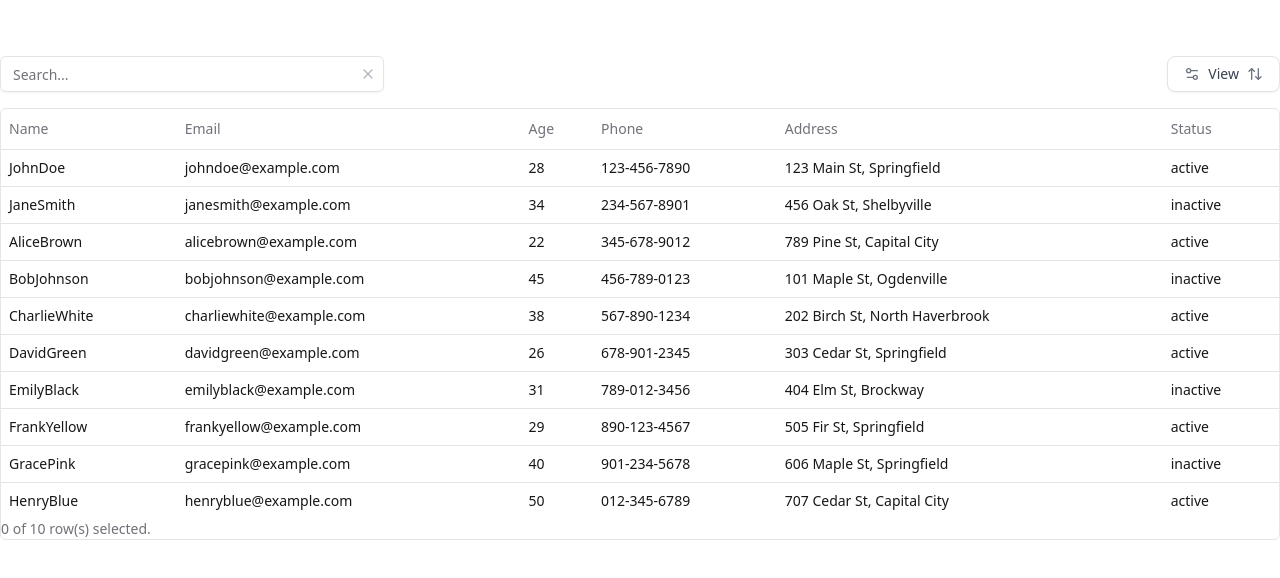
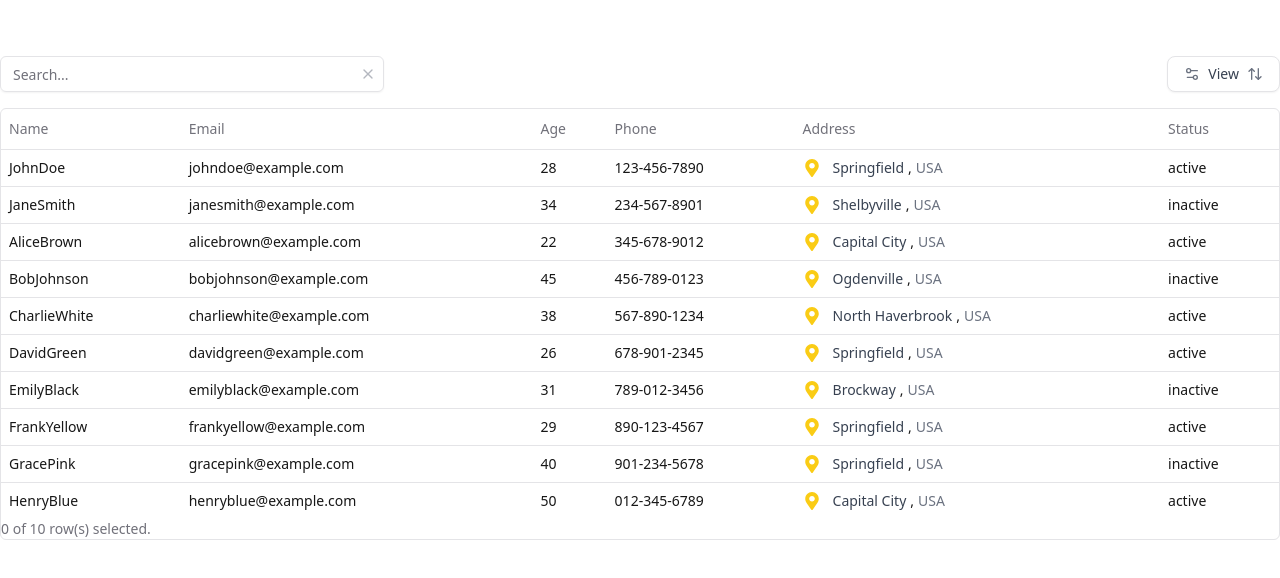
Before and after one commit to Burban-Vitalik/sport-tracker, a Next.js app: page /users in a window 1280 px wide. Shown: the top 578 px of the page. Built offline with nearby package versions, Linux system fonts and the light colour scheme.

Commit message:
add custom function formatAddress

```diff
--- /dev/null
+++ b/app/helpers/formatAddress.tsx
@@ -0,0 +1,83 @@
+import { FaMapMarkerAlt, FaGlobe } from "react-icons/fa"; // Icons from react-icons
+import { IUserAddress } from "../types/users/address";
+
+export function formatAddress(
+  address: IUserAddress,
+  format: "full" | "partial" | "table" = "full"
+): JSX.Element {
+  const { country, city, region, street, postalCode, houseNumber } = address;
+
+  const colors = {
+    country: "text-gray-500", // Color for country
+    city: "text-gray-700", // Color for city
+    region: "text-gray-600", // Color for region
+    street: "text-gray-700", // Color for street
+    postalCode: "text-gray-500", // Color for postal code
+  };
+
+  switch (format) {
+    case "full":
+      return (
+        <div className="flex flex-row items-center gap-3 text-sm">
+          {/* Street and house number */}
+          <div className="flex items-center gap-1">
+            <FaMapMarkerAlt className="mr-1 text-yellow-400 text-lg" />
+            <span className={colors.street}>
+              {street}, {houseNumber}
+            </span>
+          </div>
+
+          {/* City and region */}
+          <div className="flex items-center gap-1">
+            <span className={colors.city}>{city}</span>,{" "}
+            <span className={colors.region}>{region}</span>
+          </div>
+
+          {/* Postal code */}
+          <div className="flex items-center gap-1">
+            <span className={colors.postalCode}>{postalCode}</span>
+          </div>
+
+          {/* Country */}
+          <div className="flex items-center gap-1">
+            <FaGlobe className="mr-1 text-gray-400 text-lg" />
+            <span className={colors.country}>{country}</span>
+          </div>
+        </div>
+      );
+
+    case "partial":
+      return (
+        <div className="flex flex-row items-center gap-3 text-sm">
+          {/* Street and house number */}
+          <div className="flex items-center gap-1">
+            <FaMapMarkerAlt className="mr-1 text-yellow-400 text-lg" />
+            <span className={colors.street}>
+              {street}, {houseNumber}
+            </span>
+          </div>
+
+          {/* City and region */}
+          <div className="flex items-center gap-1">
+            <span className={colors.city}>{city}</span>,{" "}
+            <span className={colors.region}>{region}</span>
+          </div>
+        </div>
+      );
+
+    case "table":
+      return (
+        <div className="flex flex-row items-center gap-2 text-sm">
+          {/* City and country */}
+          <FaMapMarkerAlt className="mr-1 text-yellow-400 text-lg" />
+          <div className="flex items-center gap-1">
+            <span className={colors.city}>{city}</span>,{" "}
+            <span className={colors.country}>{country}</span>
+          </div>
+        </div>
+      );
+
+    default:
+      return <></>; // Return empty block by default
+  }
+}
--- a/app/mockData/mockUserData.ts
+++ b/app/mockData/mockUserData.ts
@@ -6,7 +6,15 @@ export const mockUsers: IUser[] = [
     email: "johndoe@example.com",
     age: 28,
     phone: "123-456-7890",
-    address: "123 Main St, Springfield",
+    address: {
+      country: "USA",
+      city: "Springfield",
+      region: "Illinois",
+      street: "Main St",
+      postalCode: "62701",
+      isPrimary: true,
+      houseNumber: "123",
+    },
     status: "active",
   },
   {
@@ -14,7 +22,15 @@ export const mockUsers: IUser[] = [
     email: "janesmith@example.com",
     age: 34,
     phone: "234-567-8901",
-    address: "456 Oak St, Shelbyville",
+    address: {
+      country: "USA",
+      city: "Shelbyville",
+      region: "Kentucky",
+      street: "Oak St",
+      postalCode: "40065",
+      isPrimary: true,
+      houseNumber: "456",
+    },
     status: "inactive",
   },
   {
@@ -22,7 +38,15 @@ export const mockUsers: IUser[] = [
     email: "alicebrown@example.com",
     age: 22,
     phone: "345-678-9012",
-    address: "789 Pine St, Capital City",
+    address: {
+      country: "USA",
+      city: "Capital City",
+      region: "California",
+      street: "Pine St",
+      postalCode: "90001",
+      isPrimary: true,
+      houseNumber: "789",
+    },
     status: "active",
   },
   {
@@ -30,7 +54,15 @@ export const mockUsers: IUser[] = [
     email: "bobjohnson@example.com",
     age: 45,
     phone: "456-789-0123",
-    address: "101 Maple St, Ogdenville",
+    address: {
+      country: "USA",
+      city: "Ogdenville",
+      region: "Ohio",
+      street: "Maple St",
+      postalCode: "44101",
+      isPrimary: true,
+      houseNumber: "101",
+    },
     status: "inactive",
   },
   {
@@ -38,7 +70,15 @@ export const mockUsers: IUser[] = [
     email: "charliewhite@example.com",
     age: 38,
     phone: "567-890-1234",
-    address: "202 Birch St, North Haverbrook",
+    address: {
+      country: "USA",
+      city: "North Haverbrook",
+      region: "New Jersey",
+      street: "Birch St",
+      postalCode: "07001",
+      isPrimary: true,
+      houseNumber: "202",
+    },
     status: "active",
   },
   {
@@ -46,7 +86,15 @@ export const mockUsers: IUser[] = [
     email: "davidgreen@example.com",
     age: 26,
     phone: "678-901-2345",
-    address: "303 Cedar St, Springfield",
+    address: {
+      country: "USA",
+      city: "Springfield",
+      region: "Missouri",
+      street: "Cedar St",
+      postalCode: "65801",
+      isPrimary: true,
+      houseNumber: "303",
+    },
     status: "active",
   },
   {
@@ -54,7 +102,15 @@ export const mockUsers: IUser[] = [
     email: "emilyblack@example.com",
     age: 31,
     phone: "789-012-3456",
-    address: "404 Elm St, Brockway",
+    address: {
+      country: "USA",
+      city: "Brockway",
+      region: "Michigan",
+      street: "Elm St",
+      postalCode: "49501",
+      isPrimary: true,
+      houseNumber: "404",
+    },
     status: "inactive",
   },
   {
@@ -62,7 +118,15 @@ export const mockUsers: IUser[] = [
     email: "frankyellow@example.com",
     age: 29,
     phone: "890-123-4567",
-    address: "505 Fir St, Springfield",
+    address: {
+      country: "USA",
+      city: "Springfield",
+      region: "Oregon",
+      street: "Fir St",
+      postalCode: "97401",
+      isPrimary: true,
+      houseNumber: "505",
+    },
     status: "active",
   },
   {
@@ -70,7 +134,15 @@ export const mockUsers: IUser[] = [
     email: "gracepink@example.com",
     age: 40,
     phone: "901-234-5678",
-    address: "606 Maple St, Springfield",
+    address: {
+      country: "USA",
+      city: "Springfield",
+      region: "Massachusetts",
+      street: "Maple St",
+      postalCode: "01101",
+      isPrimary: true,
+      houseNumber: "606",
+    },
     status: "inactive",
   },
   {
@@ -78,7 +150,15 @@ export const mockUsers: IUser[] = [
     email: "henryblue@example.com",
     age: 50,
     phone: "012-345-6789",
-    address: "707 Cedar St, Capital City",
+    address: {
+      country: "USA",
+      city: "Capital City",
+      region: "Texas",
+      street: "Cedar St",
+      postalCode: "73301",
+      isPrimary: true,
+      houseNumber: "707",
+    },
     status: "active",
   },
 ];
--- a/app/types/user.d.ts
+++ b/app/types/user.d.ts
@@ -3,6 +3,6 @@ export interface IUser {
   email: string;
   age: number;
   phone: string;
-  address: string;
+  address: IUserAddress;
   status: "active" | "inactive";
 }
--- /dev/null
+++ b/app/types/users/address.d.ts
@@ -0,0 +1,9 @@
+export interface IUserAddress {
+  country: string;
+  city: string;
+  region: string;
+  street: string;
+  postalCode: string;
+  isPrimary: boolean;
+  houseNumber;
+}
--- a/app/users/columns.tsx
+++ b/app/users/columns.tsx
@@ -1,5 +1,8 @@
+"use client";
+
 import { ColumnDef } from "@tanstack/react-table";
 import { IUser } from "../types/user";
+import { formatAddress } from "../helpers/formatAddress";
 
 export const columns: ColumnDef<IUser>[] = [
   {
@@ -21,6 +24,9 @@ export const columns: ColumnDef<IUser>[] = [
   {
     accessorKey: "address",
     header: "Address",
+    cell: ({ row }) => (
+      <div>{formatAddress(row.getValue("address"), "table")}</div>
+    ),
   },
   {
     accessorKey: "status",
--- /dev/null
+++ b/components/ui/tooltip.tsx
@@ -0,0 +1,32 @@
+"use client"
+
+import * as React from "react"
+import * as TooltipPrimitive from "@radix-ui/react-tooltip"
+
+import { cn } from "@/lib/utils"
+
+const TooltipProvider = TooltipPrimitive.Provider
+
+const Tooltip = TooltipPrimitive.Root
+
+const TooltipTrigger = TooltipPrimitive.Trigger
+
+const TooltipContent = React.forwardRef<
+  React.ElementRef<typeof TooltipPrimitive.Content>,
+  React.ComponentPropsWithoutRef<typeof TooltipPrimitive.Content>
+>(({ className, sideOffset = 4, ...props }, ref) => (
+  <TooltipPrimitive.Portal>
+    <TooltipPrimitive.Content
+      ref={ref}
+      sideOffset={sideOffset}
+      className={cn(
+        "z-50 overflow-hidden rounded-md bg-primary px-3 py-1.5 text-xs text-primary-foreground animate-in fade-in-0 zoom-in-95 data-[state=closed]:animate-out data-[state=closed]:fade-out-0 data-[state=closed]:zoom-out-95 data-[side=bottom]:slide-in-from-top-2 data-[side=left]:slide-in-from-right-2 data-[side=right]:slide-in-from-left-2 data-[side=top]:slide-in-from-bottom-2",
+        className
+      )}
+      {...props}
+    />
+  </TooltipPrimitive.Portal>
+))
+TooltipContent.displayName = TooltipPrimitive.Content.displayName
+
+export { Tooltip, TooltipTrigger, TooltipContent, TooltipProvider }
--- a/package.json
+++ b/package.json
@@ -12,6 +12,7 @@
     "@radix-ui/react-checkbox": "^1.1.2",
     "@radix-ui/react-dropdown-menu": "^2.1.2",
     "@radix-ui/react-slot": "^1.1.0",
+    "@radix-ui/react-tooltip": "^1.1.4",
     "@tanstack/react-table": "^8.20.5",
     "class-variance-authority": "^0.7.0",
     "clsx": "^2.1.1",
@@ -19,6 +20,7 @@
     "next": "15.0.3",
     "react": "^18.3.1",
     "react-dom": "^18.3.1",
+    "react-icons": "^5.3.0",
     "tailwind-merge": "^2.5.4",
     "tailwindcss-animate": "^1.0.7"
   },
```
Also changed, not shown: 1 other file (tests, documents, lock files or other folders).
